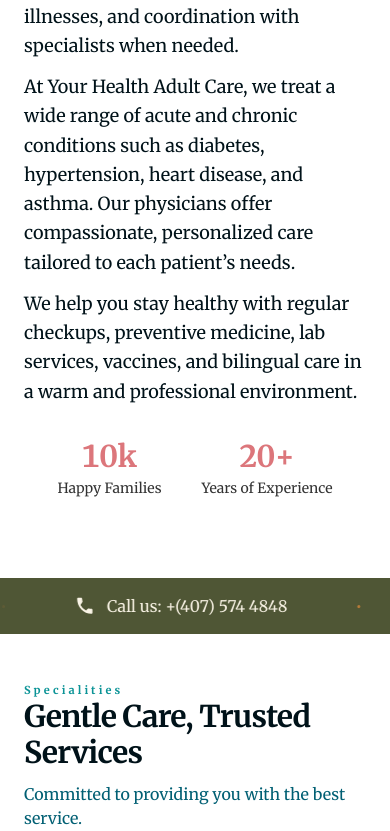
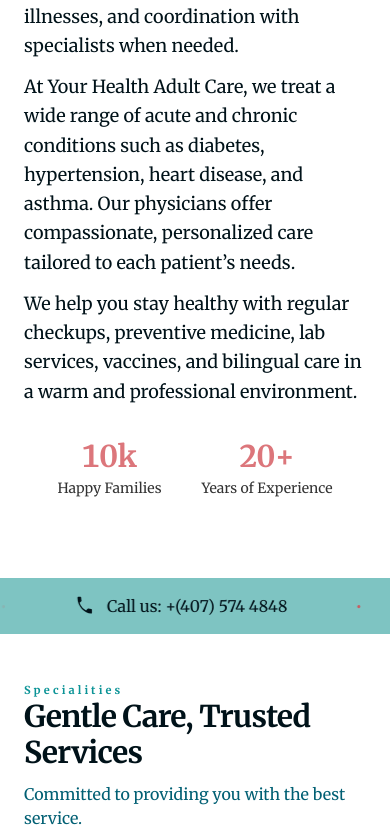
Before and after one commit to sipry/adult-clinic, a Next.js app: page / in a window 390 px wide. Shown: the part 1679-2510 px from the top of the page. Built offline with nearby package versions, Linux system fonts and the light colour scheme.

Commit message:
Refactor AboutUs and ClinicInfoStrip components to enhance color consistency; replace hardcoded colors with palette values for improved maintainability

```diff
--- a/src/app/components/AboutUs.tsx
+++ b/src/app/components/AboutUs.tsx
@@ -197,7 +197,8 @@
           <Reveal y={14} delay={120}>
             <p
               className="text-lg leading-relaxed mb-6"
-              style={{ color: BASE_PALETTE[IDX.accentCool].base }}
+              style={{ color: "#7EC4C2" }}
+
             >
               {t("about.subtitle")}
             </p>
--- a/src/app/components/ClinicInfoStrip.tsx
+++ b/src/app/components/ClinicInfoStrip.tsx
@@ -2,115 +2,94 @@
 import React from "react";
 import { useTranslation } from "../contexts/TranslationContext";
 
-/* -------------------- Paleta de colores -------------------- */
-const PALETTE = {
-  amber: "#B67B39",  // ámbar cálido
-  moss: "#7C8C4D",   // verde musgo
-  wine: "#812D20",   // vino terroso
-  ochre: "#D8C27A",  // ocre claro
-  olive: "#4F5635",  // oliva profundo
-  cream: "#FAF4E6",  // crema suave
-  dark: "#2B2725",   // marrón oscuro
-};
+/* --------- misma paleta que usas en services --------- */
+const PALETTE = [
+  { base: "#9ADAD8", back: "#7EC4C2", text: "#001219" }, // 0
+  { base: "#C8E7DA", back: "#A8D1C2", text: "#001219" }, // 1
+  { base: "#F5EBC6", back: "#EAD7A4", text: "#001219" }, // 2
+  { base: "#FFD77A", back: "#EEC46A", text: "#001219" }, // 3
+  { base: "#F3A96C", back: "#E48B4F", text: "#001219" }, // 4
+  { base: "#E48C7A", back: "#D67463", text: "#001219" }, // 5
+  { base: "#E57B76", back: "#D66A65", text: "#001219" }, // 6
+  { base: "#DC767B", back: "#C85D61", text: "#001219" }, // 7
+];
 
-/* -------------------- Tipos -------------------- */
-export type StripItem = {
+/* elegimos colores para el strip */
+const STRIP_BG = PALETTE[0].back;    // fondo
+const STRIP_TEXT = PALETTE[0].text;  // texto normal
+const STRIP_HOVER = PALETTE[7].back; // hover texto -> #C85D61
+const STRIP_DOT = PALETTE[7].back;   // puntos -> #C85D61
+
+/* --------- tipos --------- */
+type StripItem = {
   value: string;
   href?: string;
-  icon?: "mail" | "phone" | "pin" | "clock" | "globe" | "custom";
+  icon?: "mail" | "phone" | "pin";
   customIcon?: React.ReactNode;
 };
 
-export type ClinicInfoStripProps = {
-  bgClassName?: string;
-  textClassName?: string;
-  dotClassName?: string;
+type ClinicInfoStripProps = {
   speedSec?: number;
   pauseOnHover?: boolean;
   className?: string;
 };
 
-/* -------------------- Helpers -------------------- */
-const toArray = (v?: string | string[]) => (v ? (Array.isArray(v) ? v : [v]) : []);
+/* --------- helpers --------- */
 const digits = (v: string) => v.replace(/[^\d+]/g, "");
 const mapsLink = (addr: string) =>
   `https://www.google.com/maps/search/?api=1&query=${encodeURIComponent(addr)}`;
 
-const Icon: React.FC<{ name?: StripItem["icon"]; className?: string }> = ({ name, className }) => {
-  if (!name || name === "custom") return null;
-  switch (name) {
-    case "mail":
-      return (
-        <svg aria-hidden="true" viewBox="0 0 24 24" className={className} fill="currentColor">
-          <path d="M20 4H4c-1.1 0-2 .9-2 2v12c0 1.1.9 2 2
-               2h16c1.1 0 2-.9 2-2V6c0-1.1-.9-2-2-2zm0
-               2v.01L12 13 4 6.01V6h16zM4 18V8.25l7.4
-               5.7c.35.27.85.27 1.2 0L20 8.25V18H4z" />
-        </svg>
-      );
-    case "phone":
-      return (
-        <svg aria-hidden="true" viewBox="0 0 24 24" className={className}>
-          <path
-            fill="currentColor"
-            d="M6.6 10.8a15.6 15.6 0 006.6 6.6l2.2-2.2c.3-.3.8-.4 1.2-.3
-            1 .3 2 .5 3.1.5.7 0 1.3.6 1.3 1.3v3.4c0
-            .7-.6 1.3-1.3 1.3C10.5 21.4 2.6 13.5
-            2.6 3.3 2.6 2.6 3.2 2 3.9 2h3.4c.7 0
-            1.3.6 1.3 1.3 0 1.1.2 2.1.5 3.1.1.4
-            0 .9-.3 1.2L6.6 10.8z"
-          />
-        </svg>
-      );
-    case "pin":
-      return (
-        <svg aria-hidden="true" viewBox="0 0 24 24" className={className}>
-          <path
-            fill="currentColor"
-            d="M12 2a7 7 0 00-7 7c0 5.25 7 13 7
-            13s7-7.75 7-13a7 7 0 00-7-7zm0
-            9.5a2.5 2.5 0 110-5 2.5 2.5 0
-            010 5z"
-          />
-        </svg>
-      );
-    case "clock":
-      return (
-        <svg aria-hidden="true" viewBox="0 0 24 24" className={className}>
-          <path
-            fill="currentColor"
-            d="M12 2a10 10 0 100 20 10 10 0
-            000-20zm.75 10.25V6h-1.5v7h5v-1.5h-3.5z"
-          />
-        </svg>
-      );
-    case "globe":
-      return (
-        <svg aria-hidden="true" viewBox="0 0 24 24" className={className}>
-          <path
-            fill="currentColor"
-            d="M12 2a10 10 0 100 20 10 10 0
-            000-20zm6.9 9h-3.2a14 14 0 00-1.26-4.69A8.52
-            8.52 0 0118.9 11zm-5.4 0H10.5c.22-1.91.86-3.72
-            1.73-5.11.86 1.39 1.5 3.2 1.72 5.11zM8.3
-            11H5.1a8.52 8.52 0 014.46-4.69A14 14
-            0 008.3 11zM5.1 13h3.2c.22 1.91.86 3.72
-            1.73 5.11A8.52 8.52 0 015.1 13zm5.4
-            0h3a12.9 12.9 0 01-1.72 5.11A12.9
-            12.9 0 0110.5 13zm4.1 0h3.2a8.52
-            8.52 0 01-4.46 4.69c.54-1.07.97-2.33
-            1.26-4.69z"
-          />
-        </svg>
-      );
+/* iconos simples inline */
+const Icon: React.FC<{ name?: StripItem["icon"]; className?: string }> = ({
+  name,
+  className,
+}) => {
+  if (!name) return null;
+
+  if (name === "mail") {
+    return (
+      <svg
+        viewBox="0 0 24 24"
+        className={className}
+        fill="currentColor"
+        aria-hidden="true"
+      >
+        <path d="M4 4h16a2 2 0 012 2v12a2 2 0 01-2 2H4a2 2 0 01-2-2V6a2 2 0 012-2zm0 2v.01L12 13l8-6.99V6H4zm0 12h16V9l-8 7-8-7v9z" />
+      </svg>
+    );
   }
+
+  if (name === "phone") {
+    return (
+      <svg
+        viewBox="0 0 24 24"
+        className={className}
+        fill="currentColor"
+        aria-hidden="true"
+      >
+        <path d="M6.62 10.79a15.05 15.05 0 006.59 6.59l1.98-1.98a1 1 0 01.94-.26c1.03.26 2.13.4 3.25.4a1 1 0 011 1V20a1 1 0 01-1 1C11.61 21 3 12.39 3 2a1 1 0 011-1h2.46a1 1 0 011 1c0 1.12.14 2.22.4 3.25a1 1 0 01-.26.94l-1.98 1.98z" />
+      </svg>
+    );
+  }
+
+  if (name === "pin") {
+    return (
+      <svg
+        viewBox="0 0 24 24"
+        className={className}
+        fill="currentColor"
+        aria-hidden="true"
+      >
+        <path d="M12 2a7 7 0 00-7 7c0 4.97 7 13 7 13s7-8.03 7-13a7 7 0 00-7-7zm0 9.5a2.5 2.5 0 110-5 2.5 2.5 0 010 5z" />
+      </svg>
+    );
+  }
+
+  return null;
 };
 
-/* -------------------- Componente -------------------- */
+/* --------- componente principal --------- */
 const ClinicInfoStrip: React.FC<ClinicInfoStripProps> = ({
-  bgClassName,
-  textClassName,
-  dotClassName,
   speedSec = 50,
   pauseOnHover = false,
   className = "",
@@ -139,9 +118,9 @@
     },
   ];
 
-  if (!built.length) return null;
-
-  const pauseCls = pauseOnHover ? "group-hover:[animation-play-state:paused]" : "";
+  const pauseCls = pauseOnHover
+    ? "group-hover:[animation-play-state:paused]"
+    : "";
 
   return (
     <div
@@ -149,8 +128,8 @@
       aria-label="Información de la clínica, desplazándose"
       role="region"
       style={{
-        backgroundColor: PALETTE.olive,
-        color: PALETTE.cream,
+        backgroundColor: STRIP_BG,
+        color: STRIP_TEXT,
       }}
     >
       <div
@@ -163,17 +142,17 @@
         }}
       >
         <div
-          className={`clinic-track flex flex-none shrink-0 items-center gap-10 whitespace-nowrap will-change-transform ${pauseCls}`}
+          className={`clinic-track flex flex-none items-center gap-10 whitespace-nowrap will-change-transform ${pauseCls}`}
           style={
             {
               "--marquee-duration": `${Math.max(1, speedSec)}s`,
             } as React.CSSProperties
           }
         >
-          <StripCopy built={built} dotColor={PALETTE.amber} ariaHidden />
-          <StripCopy built={built} dotColor={PALETTE.amber} ariaHidden />
-          <StripCopy built={built} dotColor={PALETTE.amber} ariaHidden />
-          <StripCopy built={built} dotColor={PALETTE.amber} ariaHidden />
+          <StripCopy built={built} dotColor={STRIP_DOT} ariaHidden />
+          <StripCopy built={built} dotColor={STRIP_DOT} ariaHidden />
+          <StripCopy built={built} dotColor={STRIP_DOT} ariaHidden />
+          <StripCopy built={built} dotColor={STRIP_DOT} ariaHidden />
         </div>
       </div>
 
@@ -187,13 +166,17 @@
           width: max-content;
         }
         @media (prefers-reduced-motion: reduce) {
-          .clinic-track { animation: none !important; transform: none !important; }
+          .clinic-track {
+            animation: none !important;
+            transform: none !important;
+          }
         }
       `}</style>
     </div>
   );
 };
 
+/* --------- subcomponente --------- */
 const StripCopy: React.FC<{
   built: StripItem[];
   dotColor: string;
@@ -201,20 +184,17 @@
 }> = ({ built, dotColor, ariaHidden }) => {
   return (
     <div
-      className="flex flex-none shrink-0 items-center gap-10"
+      className="flex flex-none items-center gap-10"
       aria-hidden={ariaHidden ? "true" : undefined}
     >
       {built.map((it, i) => (
         <React.Fragment key={`${ariaHidden ? "b" : "a"}-${i}`}>
           <a
             href={it.href}
-            className="inline-flex items-center gap-3 text-base sm:text-lg font-semibold/none hover:opacity-90 focus-visible:outline-none focus-visible:ring-2 rounded-sm px-1"
-            style={{
-              color: PALETTE.cream,
-              transition: "color 0.2s ease",
-            }}
-            onMouseEnter={(e) => ((e.currentTarget.style.color = PALETTE.ochre))}
-            onMouseLeave={(e) => ((e.currentTarget.style.color = PALETTE.cream))}
+            className="inline-flex items-center gap-3 text-base sm:text-lg font-semibold/none rounded-sm px-1 transition-colors"
+            style={{ color: STRIP_TEXT }}
+            onMouseEnter={(e) => (e.currentTarget.style.color = STRIP_HOVER)}
+            onMouseLeave={(e) => (e.currentTarget.style.color = STRIP_TEXT)}
           >
             {it.customIcon ?? <Icon name={it.icon} className="h-5 w-5" />}
             <span>{it.value}</span>
```
